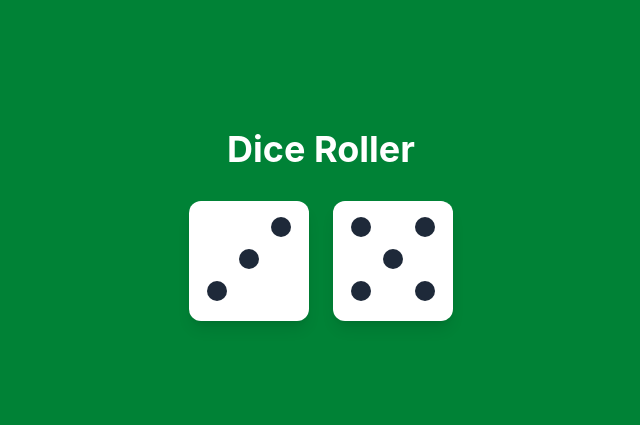
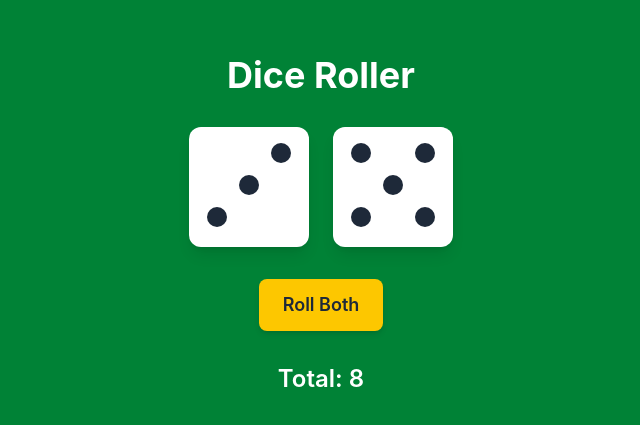
Before and after one commit to nailambb/dice-roller-app, a React (Vite) app: page / in a window 1280 px wide. Shown: the part 175-600 px from the top of the page, without its empty margins (319-959 px from the left). Built offline with nearby package versions, Linux system fonts and the light colour scheme.

Commit message:
dice-06: Lift state up for shared dice control

```diff
--- a/src/App.tsx
+++ b/src/App.tsx
@@ -1,14 +1,38 @@
+import { useState } from "react";
 import Die from "./components/Die";
 
+function rollDie() {
+  return Math.floor(Math.random() * 6) + 1;
+}
+
 function App() {
+  const [die1, setDie1] = useState(3);
+  const [die2, setDie2] = useState(5);
+
+  const total = die1 + die2;
+
+  function rollBoth() {
+    setDie1(rollDie());
+    setDie2(rollDie());
+  }
+
   return (
     <div className="flex min-h-screen flex-col items-center justify-center gap-8 bg-green-700">
       <h1 className="text-4xl font-bold text-white">Dice Roller</h1>
 
-      <div className="flex gap-6"> {/* 👀 Wrap dice in a flex container */}
-        <Die initialValue={3} />
-        <Die initialValue={5} /> {/* 👀 Add a second die */}
+      <div className="flex gap-6">
+        <Die value={die1} onRoll={() => setDie1(rollDie())} />
+        <Die value={die2} onRoll={() => setDie2(rollDie())} />
       </div>
+
+      <button
+        onClick={rollBoth}
+        className="rounded-lg bg-yellow-400 px-6 py-3 text-lg font-semibold text-gray-800 shadow-md transition-colors hover:bg-yellow-300"
+      >
+        Roll Both
+      </button>
+
+      <p className="text-2xl font-semibold text-white">Total: {total}</p>
     </div>
   );
 }
--- a/src/components/Die.tsx
+++ b/src/components/Die.tsx
@@ -1,4 +1,4 @@
-import { useState } from "react"; // 👀 Import useState
+// 👀 No more useState import — state is gone
 
 const dotPositions: Record<number, number[]> = {
     1: [4],
@@ -10,21 +10,16 @@ const dotPositions: Record<number, number[]> = {
   };
 
   interface DieProps {
-  initialValue: number; // 👀 Renamed from value to initialValue
+    value: number; // 👀 Current value from the parent
+    onRoll: () => void; // 👀 Callback from parent
   }
 
-function Die({ initialValue }: DieProps) {
-  const [value, setValue] = useState(initialValue); // 👀 State seeded by the prop
-
-  function roll() { // 👀 Add this
-    setValue(Math.floor(Math.random() * 6) + 1);
-  }
-
+  function Die({ value, onRoll }: DieProps) { // 👀 No internal state
     const dots = dotPositions[value] ?? [];
 
     return (
       <button
-        onClick={roll}
+        onClick={onRoll} // 👀 Call parent's handler
         className="grid grid-cols-3 grid-rows-3 gap-2 rounded-xl bg-white p-4 shadow-lg transition-transform hover:scale-105 active:scale-95"
         style={{ width: "120px", height: "120px" }}
       >
```
Lines whose indentation alone changed are shown as unchanged.
